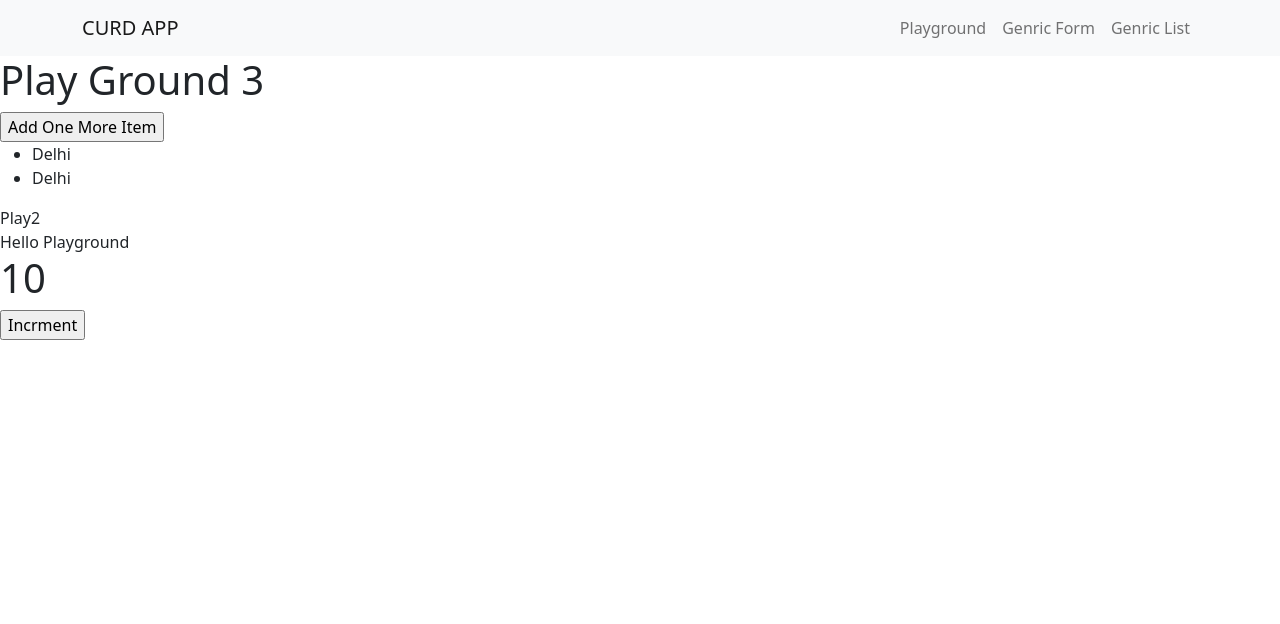
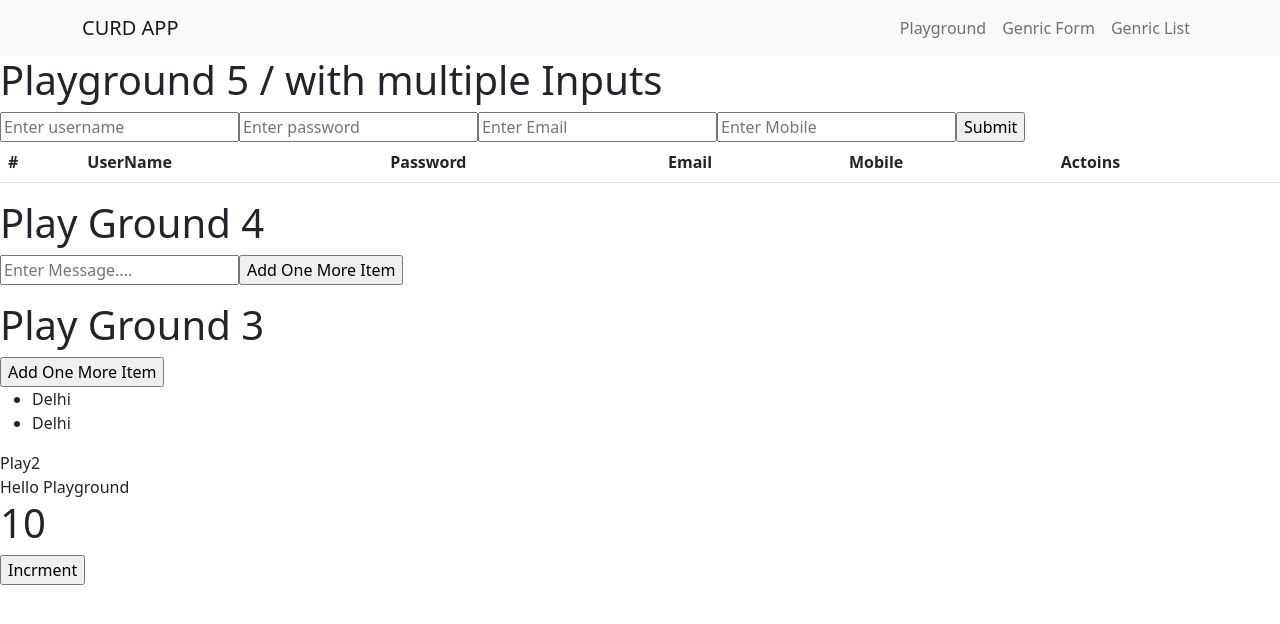
Before and after one commit to kodecdac/advday1, a React (Create React App) app: page /playground in a window 1280 px wide. Shown: the top 624 px of the page. Built offline with nearby package versions, Linux system fonts and the light colour scheme.

Commit message:
working with playougroun

```diff
--- a/src/pages/Playground.js
+++ b/src/pages/Playground.js
@@ -3,9 +3,145 @@ import { useState } from "react";
 function Playground() {
   return (
     <div>
+      <Playground5 />
+      <Playground4 />
       <Playground3 />
       <Playground2 />
       <Playground1 />
+    </div>
+  );
+}
+
+function Playground5() {
+  let [userList, setUserList] = useState([]);
+  let [username, setUsername] = useState("");
+  let [password, setPassword] = useState("");
+  let [email, setEmail] = useState("");
+  let [mobile, setMobile] = useState("");
+
+  let handleUsername = (e) => setUsername(e.target.value);
+  let handlePassword = (e) => setPassword(e.target.value);
+  let handleEmail = (e) => setEmail(e.target.value);
+  let handleMobile = (e) => setMobile(e.target.value);
+
+  const handleSumit = () => {
+    console.log(username, password, email, mobile);
+    const userRef = { username, password, email, mobile };
+    let list1 = [userRef, ...userList]; // cloning.
+    setUserList(list1);
+
+    setUsername("");
+    setPassword("");
+    setEmail("");
+    setMobile("");
+  };
+
+  return (
+    <div>
+      <h1>Playground 5 / with multiple Inputs</h1>
+
+      <div>
+        <input
+          type="text"
+          placeholder="Enter username"
+          value={username}
+          onChange={handleUsername}
+        />
+        <input
+          type="password"
+          placeholder="Enter password"
+          value={password}
+          onChange={handlePassword}
+        />
+        <input
+          type="email"
+          placeholder="Enter Email"
+          value={email}
+          onChange={handleEmail}
+        />
+        <input
+          type="mobile"
+          placeholder="Enter Mobile"
+          value={mobile}
+          onChange={handleMobile}
+        />
+        <input type="button" value="Submit" onClick={handleSumit} />
+      </div>
+
+      <div>
+        <table className="table">
+          <thead>
+            <tr>
+              <th scope="col">#</th>
+              <th scope="col">UserName</th>
+              <th scope="col">Password</th>
+              <th scope="col">Email</th>
+              <th scope="col">Mobile</th>
+              <th scope="col">Actoins</th>
+            </tr>
+          </thead>
+          <tbody>
+            {userList.map((item, index) => (
+              <tr>
+                <th scope="row">{index + 1}</th>
+                <td>{item.username}</td>
+                <td>******</td>
+                <td>{item.email}</td>
+                <td>{item.mobile}</td>
+                <td>
+                  <input className="btn btn-link" type="button" value="View" />{" "}
+                  /
+                  <input className="btn btn-link" type="button" value="Edit" />
+                  /<input className="btn btn-link" type="button" value="Del" />
+                </td>
+              </tr>
+            ))}
+          </tbody>
+        </table>
+
+        {/** LIST FORM */}
+        <ul>
+          {userList.map((item) => (
+            <li>
+              {item.username} / {"****"} / {item.email} / {item.mobile}
+            </li>
+          ))}
+        </ul>
+      </div>
+    </div>
+  );
+}
+
+function Playground4() {
+  let [list, setList] = useState([]);
+  let [message, setMessage] = useState("");
+
+  const handleMessage = (e) => {
+    console.log(e.target.value);
+    setMessage(e.target.value);
+  };
+
+  const addIntoList = () => {
+    let list1 = [message, ...list];
+    setList(list1);
+    setMessage("");
+  };
+
+  return (
+    <div>
+      <h1>Play Ground 4</h1>
+      <input
+        type="text"
+        placeholder="Enter Message...."
+        value={message}
+        onChange={handleMessage}
+      />
+      <input type="button" value="Add One More Item" onClick={addIntoList} />
+      <ul>
+        {list.map((item, index) => (
+          <li>{item}</li>
+        ))}
+      </ul>
     </div>
   );
 }
```
